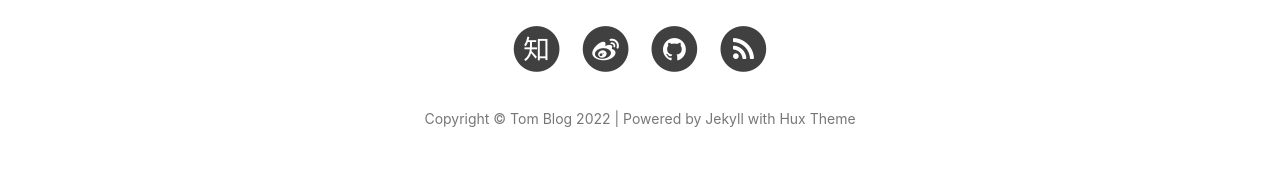
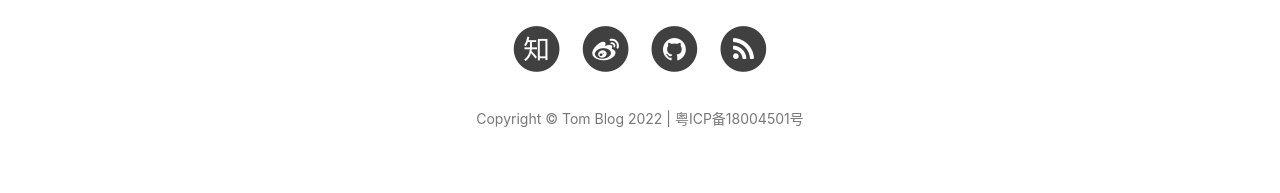
Before and after one commit to bibi8086/bibi8086.github.io, a Jekyll site: the page built from index.html, in a window 1280 px wide. Shown: the part 1041-1234 px from the top of the page. Built offline with Jekyll 4.4.1, drawn with Linux system fonts in a browser that asks for light colours; nearby versions of some CDN libraries; the list of posts is cut into pages by our own code; comment, search, counter and statistics services are not loaded.

Commit message:
Update footer.html

```diff
--- a/_includes/footer.html
+++ b/_includes/footer.html
@@ -8,7 +8,7 @@
 
                 <p class="copyright text-muted">
                     Copyright &copy; {{ site.title }} {{ site.time | date: '%Y' }} |
-                    Powered by Jekyll with Hux Theme
+                    粤ICP备18004501号
                 </p>
             </div>
         </div>
```
